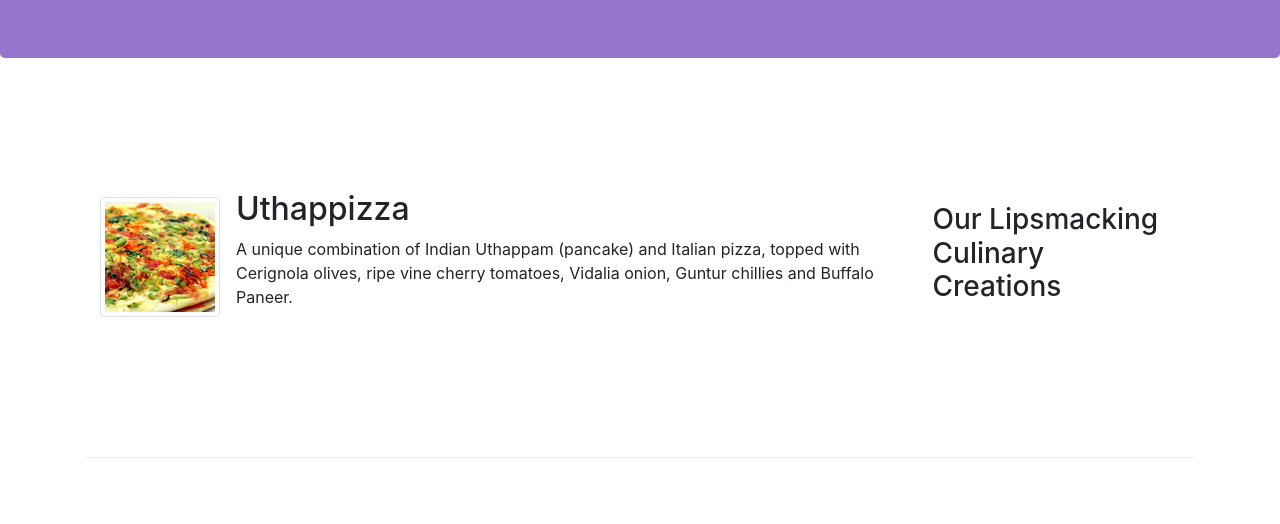
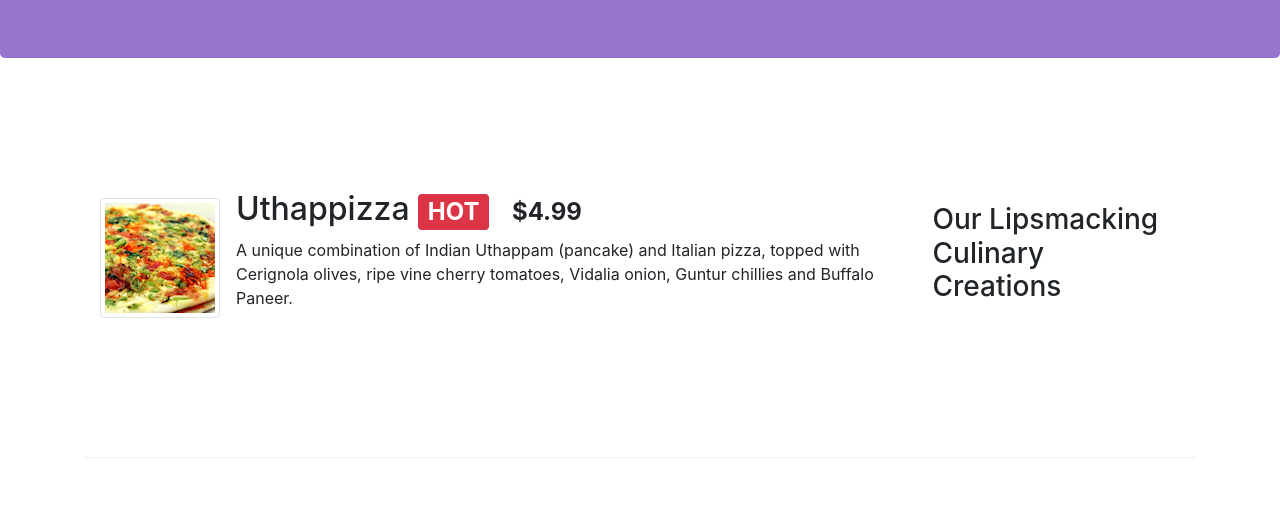
Before and after one commit to dpberry552/conFusion-Restaurant, a website: page index.html in a window 1280 px wide. Shown: the part 276-800 px from the top of the page. Drawn offline with nearby package versions, Linux system fonts and the light colour scheme.

Commit message:
Added badges to index.html

```diff
--- a/index.html
+++ b/index.html
@@ -61,7 +61,7 @@
                 <div class="media">
                     <img class="d-flex mr-3 img-thumbnail align-self-center" src="img/uthappizza.png" alt="uthappizza">
                     <div class="media-body">
-                        <h2 class="mt-0">Uthappizza</h2>
+                        <h2 class="mt-0">Uthappizza <span class="badge badge-danger">HOT</span> <span class="badge badge-pill badge secondary">$4.99</span></h2>
                         <p>A unique combination of Indian Uthappam (pancake) and Italian pizza, topped with Cerignola olives, ripe vine cherry tomatoes, Vidalia onion, Guntur chillies and Buffalo Paneer.</p>
                     </div>
                 </div>
```
